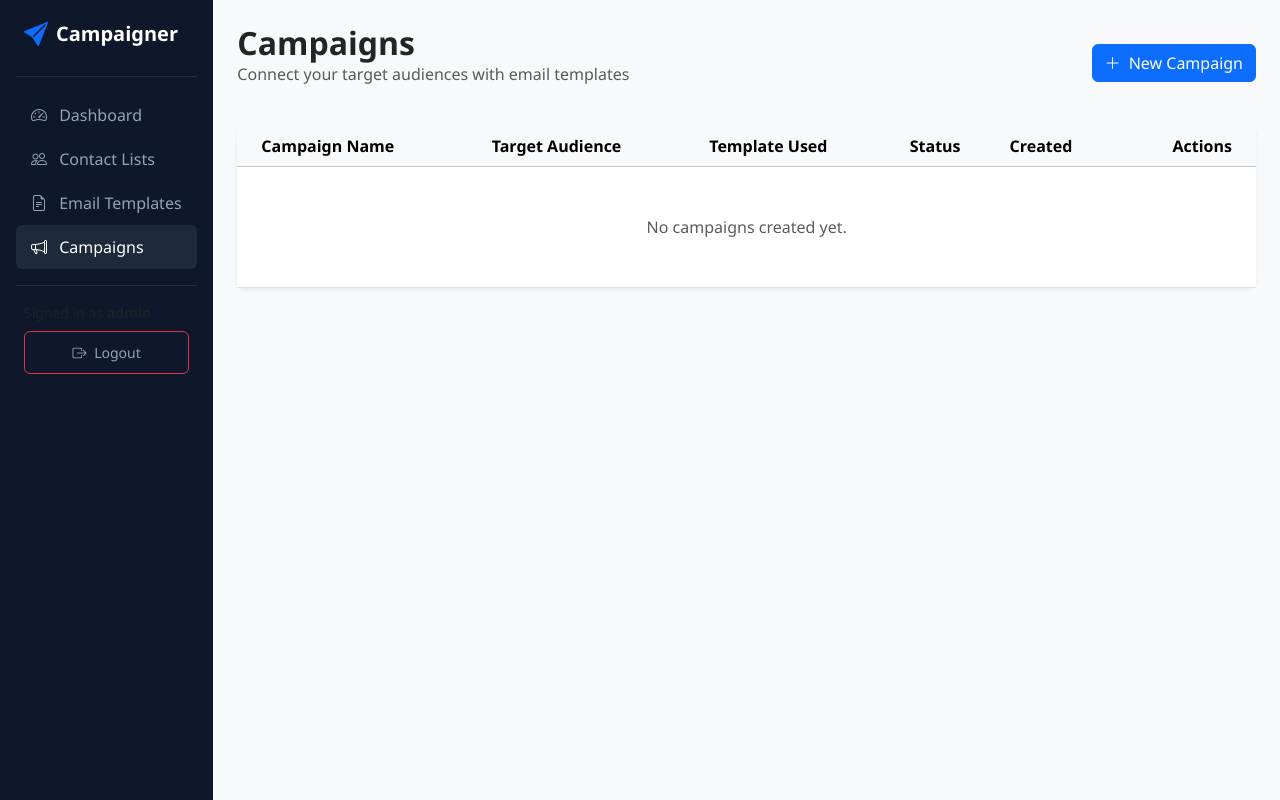
After one commit to Shrutitambat/mass_compaign_manager, a Django app: page /campaigns/ in a window 1280 px wide. The commit adds this page. Run offline with Django 5.2, Linux system fonts and the light colour scheme; a user stored in the database is signed in; data comes from the database, SQL or seed files in the repository; both versions use the stored data as it was after the commit.

Commit message:
version 2

```diff
--- a/campaigns/views.py
+++ b/campaigns/views.py
@@ -2,8 +2,8 @@ from django.shortcuts import render, redirect, get_object_or_404
 from django.contrib.auth import login, logout
 from django.contrib.auth.forms import UserCreationForm, AuthenticationForm
 from django.contrib.auth.decorators import login_required
-from .models import ContactList, Subscriber
-from .forms import ContactListForm, SubscriberForm
+from .models import ContactList, Subscriber, EmailTemplate, Campaign
+from .forms import ContactListForm, SubscriberForm, EmailTemplateForm, CampaignForm
 
 
 # --- Authentication Views ---
@@ -128,9 +128,114 @@ def subscriber_update(request, pk):
 @login_required
 def subscriber_delete(request, pk):
     subscriber = get_object_or_404(Subscriber, pk=pk, contact_list__user=request.user)
-    list_pk = subscriber.contact_list.pk
+    list_pk = subscriber.contact_list.pk;
     if request.method == 'POST':
         subscriber.delete()
         return redirect('contact_list_detail', pk=list_pk)
     # Located in templates/campaigns/subscriber_confirm_delete.html
     return render(request, 'campaigns/subscriber_confirm_delete.html', {'object': subscriber, 'type': 'Subscriber'})
+
+
+# --- Email Templates (V2) ---
+
+@login_required
+def template_list(request):
+    templates = EmailTemplate.objects.filter(user=request.user).order_by('-created_at')
+    return render(request, 'campaigns/templates.html', {'templates': templates})
+
+
+@login_required
+def template_create(request):
+    if request.method == 'POST':
+        form = EmailTemplateForm(request.POST)
+        if form.is_valid():
+            template = form.save(commit=False)
+            template.user = request.user
+            template.save()
+            return redirect('template_list')
+    else:
+        form = EmailTemplateForm()
+    return render(request, 'campaigns/template_form.html', {'form': form, 'title': 'Create Template'})
+
+
+@login_required
+def template_update(request, pk):
+    template = get_object_or_404(EmailTemplate, pk=pk, user=request.user)
+    if request.method == 'POST':
+        form = EmailTemplateForm(request.POST, instance=template)
+        if form.is_valid():
+            form.save()
+            return redirect('template_list')
+    else:
+        form = EmailTemplateForm(instance=template)
+    return render(request, 'campaigns/template_form.html', {'form': form, 'title': 'Edit Template'})
+
+
+@login_required
+def template_delete(request, pk):
+    template = get_object_or_404(EmailTemplate, pk=pk, user=request.user)
+    if request.method == 'POST':
+        template.delete()
+        return redirect('template_list')
+    return render(request, 'campaigns/subscriber_confirm_delete.html', {'object': template, 'type': 'Template'})
+
+
+# --- Campaigns (V2) ---
+
+@login_required
+def campaign_list(request):
+    campaigns = Campaign.objects.filter(user=request.user).order_by('-created_at')
+    return render(request, 'campaigns/campaigns.html', {'campaigns': campaigns})
+
+
+@login_required
+def campaign_create(request):
+    if request.method == 'POST':
+        form = CampaignForm(request.POST, user=request.user)
+        if form.is_valid():
+            campaign = form.save(commit=False)
+            campaign.user = request.user
+            campaign.save()
+            return redirect('campaign_list')
+    else:
+        form = CampaignForm(user=request.user)
+    return render(request, 'campaigns/campaign_form.html', {'form': form, 'title': 'Create Campaign'})
+
+
+@login_required
+def campaign_detail(request, pk):
+    campaign = get_object_or_404(Campaign, pk=pk, user=request.user)
+    return render(request, 'campaigns/campaign_detail.html', {'campaign': campaign})
+
+
+@login_required
+def campaign_update(request, pk):
+    campaign = get_object_or_404(Campaign, pk=pk, user=request.user)
+    if request.method == 'POST':
+        form = CampaignForm(request.POST, instance=campaign, user=request.user)
+        if form.is_valid():
+            form.save()
+            return redirect('campaign_detail', pk=campaign.pk)
+    else:
+        form = CampaignForm(instance=campaign, user=request.user)
+    return render(request, 'campaigns/campaign_form.html', {'form': form, 'title': 'Edit Campaign'})
+
+
+@login_required
+def campaign_delete(request, pk):
+    campaign = get_object_or_404(Campaign, pk=pk, user=request.user)
+    if request.method == 'POST':
+        campaign.delete()
+        return redirect('campaign_list')
+    return render(request, 'campaigns/subscriber_confirm_delete.html', {'object': campaign, 'type': 'Campaign'})
+
+
+@login_required
+def campaign_toggle_status(request, pk):
+    campaign = get_object_or_404(Campaign, pk=pk, user=request.user)
+    if campaign.status == 'DRAFT':
+        campaign.status = 'READY'
+    elif campaign.status == 'READY':
+        campaign.status = 'DRAFT'
+    campaign.save()
+    return redirect('campaign_detail', pk=campaign.pk)
--- a/mass_campaign_manager/urls.py
+++ b/mass_campaign_manager/urls.py
@@ -22,4 +22,18 @@ urlpatterns = [
     path('lists/<int:list_id>/subscribers/add/', views.subscriber_create, name='subscriber_create'),
     path('subscribers/<int:pk>/update/', views.subscriber_update, name='subscriber_update'),
     path('subscribers/<int:pk>/delete/', views.subscriber_delete, name='subscriber_delete'),
+
+    # Email Templates (V2)
+    path('templates/', views.template_list, name='template_list'),
+    path('templates/create/', views.template_create, name='template_create'),
+    path('templates/<int:pk>/update/', views.template_update, name='template_update'),
+    path('templates/<int:pk>/delete/', views.template_delete, name='template_delete'),
+
+    # Campaigns (V2)
+    path('campaigns/', views.campaign_list, name='campaign_list'),
+    path('campaigns/create/', views.campaign_create, name='campaign_create'),
+    path('campaigns/<int:pk>/', views.campaign_detail, name='campaign_detail'),
+    path('campaigns/<int:pk>/update/', views.campaign_update, name='campaign_update'),
+    path('campaigns/<int:pk>/delete/', views.campaign_delete, name='campaign_delete'),
+    path('campaigns/<int:pk>/toggle-status/', views.campaign_toggle_status, name='campaign_toggle_status'),
 ]
--- a/templates/campaigns/base.html
+++ b/templates/campaigns/base.html
@@ -31,8 +31,18 @@
                         </a>
                     </li>
                     <li>
-                        <a href="{% url 'contact_lists' %}" class="{% if 'list' in request.resolver_match.url_name %}active{% endif %}">
+                        <a href="{% url 'contact_lists' %}" class="{% if 'list' in request.resolver_match.url_name and 'template' not in request.resolver_match.url_name and 'campaign' not in request.resolver_match.url_name %}active{% endif %}">
                             <i class="bi bi-people me-2"></i> Contact Lists
+                        </a>
+                    </li>
+                    <li>
+                        <a href="{% url 'template_list' %}" class="{% if 'template' in request.resolver_match.url_name %}active{% endif %}">
+                            <i class="bi bi-file-earmark-text me-2"></i> Email Templates
+                        </a>
+                    </li>
+                    <li>
+                        <a href="{% url 'campaign_list' %}" class="{% if 'campaign' in request.resolver_match.url_name %}active{% endif %}">
+                            <i class="bi bi-megaphone me-2"></i> Campaigns
                         </a>
                     </li>
                 </ul>
--- /dev/null
+++ b/templates/campaigns/campaigns.html
@@ -0,0 +1,52 @@
+{% extends 'campaigns/base.html' %}
+{% block title %}Campaigns{% endblock %}
+
+{% block content %}
+<div class="d-flex justify-content-between align-items-center mb-4">
+    <div>
+        <h2 class="fw-bold mb-0">Campaigns</h2>
+        <p class="text-muted">Connect your target audiences with email templates</p>
+    </div>
+    <a href="{% url 'campaign_create' %}" class="btn btn-primary"><i class="bi bi-plus-lg me-1"></i> New Campaign</a>
+</div>
+
+<div class="card card-custom bg-white">
+    <div class="table-responsive">
+        <table class="table table-hover align-middle mb-0">
+            <thead class="table-light">
+                <tr>
+                    <th class="ps-4">Campaign Name</th>
+                    <th>Target Audience</th>
+                    <th>Template Used</th>
+                    <th>Status</th>
+                    <th>Created</th>
+                    <th class="text-end pe-4">Actions</th>
+                </tr>
+            </thead>
+            <tbody>
+                {% for c in campaigns %}
+                <tr>
+                    <td class="ps-4 fw-bold">{{ c.name }}</td>
+                    <td>{{ c.contact_list.name }} ({{ c.contact_list.subscribers.count }} contacts)</td>
+                    <td>{{ c.template.title }}</td>
+                    <td>
+                        <span class="badge {% if c.status == 'READY' %}bg-success{% else %}bg-secondary{% endif %}">
+                            {{ c.get_status_display }}
+                        </span>
+                    </td>
+                    <td class="text-muted small">{{ c.created_at|date:"M d, Y" }}</td>
+                    <td class="text-end pe-4">
+                        <a href="{% url 'campaign_detail' c.pk %}" class="btn btn-sm btn-primary me-1">View Details</a>
+                        <a href="{% url 'campaign_delete' c.pk %}" class="btn btn-sm btn-outline-danger"><i class="bi bi-trash"></i></a>
+                    </td>
+                </tr>
+                {% empty %}
+                <tr>
+                    <td colspan="6" class="text-center py-5 text-muted">No campaigns created yet.</td>
+                </tr>
+                {% endfor %}
+            </tbody>
+        </table>
+    </div>
+</div>
+{% endblock %}
```
Also changed, not shown: campaigns/forms.py (+35 -1 lines), campaigns/models.py (+30 -0 lines), templates/campaigns/campaign_detail.html (added, +56 -0 lines), templates/campaigns/campaign_form.html (added, +35 -0 lines), templates/campaigns/dashboard.html (+61 -22 lines), templates/campaigns/template_form.html (added, +34 -0 lines), templates/campaigns/templates.html (added, +35 -0 lines), campaigns/migrations/0002_emailtemplate_campaign.py (added), db.sqlite3.
